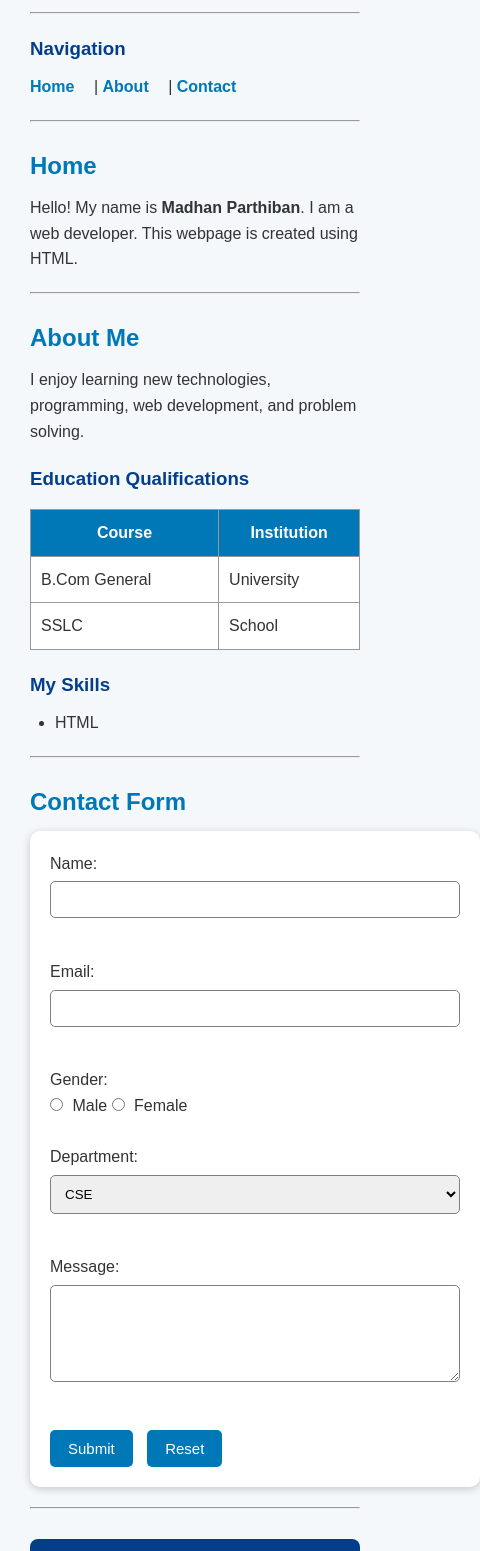
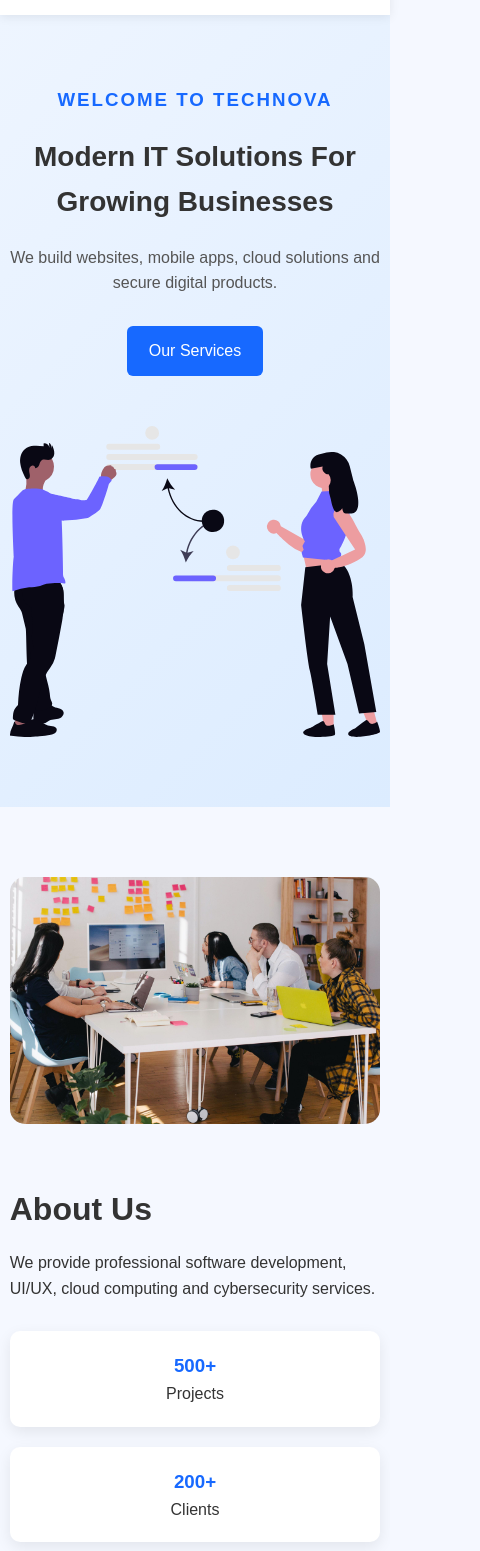
Before and after one commit to madhan2027/Stackly-Task, a plain HTML site: page index.html in a window 390 px wide. Shown: the part 180-1731 px from the top of the page, 480 px wide, since content can reach past the window. Drawn offline with Linux system fonts and the light colour scheme.

Commit message:
Updated TechNova IT website

```diff
--- a/index.html
+++ b/index.html
@@ -1,115 +1,103 @@
 <!DOCTYPE html>
 <html lang="en">
 <head>
-    <meta charset="UTF-8">
-    <meta name="viewport" content="width=device-width, initial-scale=1.0">
-    <title>Demo</title>
-    <link rel="stylesheet" href="style.css">
+<meta charset="UTF-8">
+<meta name="viewport" content="width=device-width, initial-scale=1.0">
+<title>TechNova IT Solutions</title>
+<link rel="stylesheet" href="styleit.css">
 </head>
 <body>
+<header>
+  <div class="container nav">
+    <div class="logo">Tech<span>Nova</span></div>
+    <nav>
+      <a href="#home">Home</a>
+      <a href="#about">About</a>
+      <a href="#services">Services</a>
+      <a href="#portfolio">Portfolio</a>
+      <a href="#team">Team</a>
+      <a href="#contact">Contact</a>
+    </nav>
+  </div>
+</header>
 
-    <!-- Header -->
-    <h1 style="text-align: center;">Welcome to My Webpage</h1>
-    <hr>
+<section class="hero" id="home">
+  <div class="container hero-wrap">
+    <div>
+      <h3>WELCOME TO TECHNOVA</h3>
+      <h1>Modern IT Solutions For Growing Businesses</h1>
+      <p>We build websites, mobile apps, cloud solutions and secure digital products.</p>
+      <a class="btn" href="#services">Our Services</a>
+    </div>
+    <img src="images/hero.svg" alt="Hero">
+  </div>
+</section>
 
-    <!-- Navigation -->
-    <h3>Navigation</h3>
-    <a href="#home">Home</a> |
-    <a href="#about">About</a> |
-    <a href="#contact">Contact</a>
+<section id="about" class="container two-col">
+  <img src="images/about.jpeg" alt="About">
+  <div>
+    <h2>About Us</h2>
+    <p>We provide professional software development, UI/UX, cloud computing and cybersecurity services.</p>
+    <div class="stats">
+      <div><h3>500+</h3><p>Projects</p></div>
+      <div><h3>200+</h3><p>Clients</p></div>
+      <div><h3>10+</h3><p>Years</p></div>
+    </div>
+  </div>
+</section>
 
-    <hr>
+<section id="services">
+<div class="container">
+<h2 class="center">Our Services</h2>
+<div class="grid">
+<div class="card"><img src="images/service1.jpeg"><h3>Web Development</h3><p>Responsive websites.</p></div>
+<div class="card"><img src="images/service2.jpeg"><h3>App Development</h3><p>Android & iOS apps.</p></div>
+<div class="card"><img src="images/service3.jpeg"><h3>Cloud</h3><p>Cloud deployment.</p></div>
+<div class="card"><img src="images/service4.jpeg"><h3>Security</h3><p>Cyber security.</p></div>
+<!-- <div class="card"><img src="images/service5.jpeg"><h3>UI/UX</h3><p>Creative designs.</p></div> -->
+<!-- <div class="card"><img src="images/service6.jpeg"><h3>Marketing</h3><p>SEO & branding.</p></div> -->
+</div>
+</div>
+</section>
 
-    <!-- Home Section -->
-    <h2 id="home">Home</h2>
+<section id="portfolio" class="container">
+<h2 class="center">Portfolio</h2>
+<div class="grid">
+<img src="images/project1.jpeg">
+<img src="images/project2.jpeg">
+<img src="images/project3.jpeg">
+<!-- <img src="images/project4.jpeg"> -->
+<!-- <img src="images/project5.jpeg"><img src="images/project6.jpeg"> -->
+</div>
+</section>
 
-    <p>
-        Hello! My name is <b>Madhan Parthiban</b>. I am a web developer.
-        This webpage is created using HTML.
-    </p>
+<section id="team">
+<div class="container">
+<h2 class="center">Our Team</h2>
+<div class="grid">
+<div class="card"><img src="images/team1.jpeg"><h3>John</h3><p>CEO</p></div>
+<div class="card"><img src="images/team2.jpeg"><h3>Emma</h3><p>Designer</p></div>
+<div class="card"><img src="images/team3.jpeg"><h3>David</h3><p>Developer</p></div>
+<div class="card"><img src="images/team4.jpeg"><h3>Sophia</h3><p>Marketing</p></div>
+</div>
+</div>
+</section>
 
-    <hr>
+<section id="contact" class="container two-col">
+<img src="images/contact.jpeg" alt="Contact">
+<form class="card">
+<h2>Contact Us</h2>
+<input placeholder="Name">
+<input placeholder="Email">
+<textarea placeholder="Message"></textarea>
+<button class="btn">Send Message</button>
+</form>
+</section>
 
-    <!-- About Section -->
-    <h2 id="about">About Me</h2>
-
-    <p>
-        I enjoy learning new technologies, programming, web development,
-        and problem solving.
-    </p>
-
-    <h3>Education Qualifications</h3>
-
-    <table border="1" cellpadding="8">
-        <tr>
-            <th>Course</th>
-            <th>Institution</th>
-        </tr>
-        <tr>
-            <td>B.Com General</td>
-            <td>University</td>
-        </tr>
-        <tr>
-            <td>SSLC</td>
-            <td>School</td>
-        </tr>
-    </table>
-
-    <h3>My Skills</h3>
-
-    <ul>
-        <li>HTML</li>
-    </ul>
-
-    <hr>
-
-    <!-- Contact Section -->
-    <h2 id="contact">Contact Form</h2>
-
-    <form>
-
-        <label for="name">Name:</label><br>
-        <input type="text" id="name" name="name"><br><br>
-
-        <label for="email">Email:</label><br>
-        <input type="email" id="email" name="email"><br><br>
-
-        <label>Gender:</label><br>
-        <input type="radio" name="gender"> Male
-        <input type="radio" name="gender"> Female
-
-        <br><br>
-
-        <label>Department:</label><br>
-
-        <select>
-            <option>CSE</option>
-            <option>IT</option>
-            <option>ECE</option>
-            <option>EEE</option>
-        </select>
-
-        <br><br>
-
-        <label>Message:</label><br>
-
-        <textarea rows="5" cols="30"></textarea>
-
-        <br><br>
-
-        <input type="submit" value="Submit">
-        <input type="reset" value="Reset">
-
-    </form>
-
-    <hr>
-
-    <!-- Footer -->
-    <footer>
-        <p align="center">
-            © 2026 Madhan | HTML Assignment
-        </p>
-    </footer>
-
+<footer>
+<div class="container">
+<p>© 2026 TechNova IT Solutions. All Rights Reserved.</p>
+</div>
+</footer>
 </body>
 </html>
--- a/style.css
+++ /dev/null
@@ -1,152 +0,0 @@
-/* Reset */
-* {
-    margin: 0;
-    padding: 0;
-    box-sizing: border-box;
-}
-
-/* Body */
-body {
-    font-family: Arial, Helvetica, sans-serif;
-    background-color: #f4f8fb;
-    color: #333;
-    line-height: 1.6;
-    margin: 30px;
-}
-
-/* Header */
-h1 {
-    background: #0077b6;
-    color: white;
-    padding: 20px;
-    border-radius: 8px;
-    margin-bottom: 20px;
-}
-
-/* Section Headings */
-h2 {
-    color: #0077b6;
-    margin-top: 25px;
-    margin-bottom: 10px;
-}
-
-h3 {
-    color: #023e8a;
-    margin-top: 20px;
-    margin-bottom: 10px;
-}
-
-/* Navigation */
-a {
-    text-decoration: none;
-    color: #0077b6;
-    font-weight: bold;
-    margin-right: 15px;
-}
-
-a:hover {
-    color: red;
-    text-decoration: underline;
-}
-
-/* Paragraph */
-p {
-    margin-bottom: 15px;
-}
-
-/* Table */
-table {
-    width: 100%;
-    border-collapse: collapse;
-    margin: 15px 0;
-    background: white;
-}
-
-table,
-th,
-td {
-    border: 1px solid #999;
-}
-
-th {
-    background: #0077b6;
-    color: white;
-    padding: 10px;
-}
-
-td {
-    padding: 10px;
-}
-
-/* Skills List */
-ul {
-    margin-left: 25px;
-    margin-bottom: 20px;
-}
-
-li {
-    margin-bottom: 8px;
-}
-
-/* Form */
-form {
-    background: white;
-    padding: 20px;
-    border-radius: 10px;
-    width: 450px;
-    box-shadow: 0px 2px 8px rgba(0,0,0,0.2);
-}
-
-input[type="text"],
-input[type="email"],
-select,
-textarea {
-    width: 100%;
-    padding: 10px;
-    margin-top: 5px;
-    margin-bottom: 15px;
-    border: 1px solid gray;
-    border-radius: 5px;
-}
-
-textarea {
-    resize: vertical;
-}
-
-/* Radio Buttons */
-input[type="radio"] {
-    margin-right: 5px;
-}
-
-/* Buttons */
-input[type="submit"],
-input[type="reset"] {
-    background: #0077b6;
-    color: white;
-    border: none;
-    padding: 10px 18px;
-    border-radius: 5px;
-    cursor: pointer;
-    margin-right: 10px;
-    font-size: 15px;
-}
-
-input[type="submit"]:hover,
-input[type="reset"]:hover {
-    background: #023e8a;
-}
-
-/* Horizontal Line */
-hr {
-    margin: 20px 0;
-}
-
-/* Footer */
-footer {
-    margin-top: 30px;
-    text-align: center;
-    background: #023e8a;
-    color: white;
-    padding: 15px;
-    border-radius: 8px;
-}
--- /dev/null
+++ b/styleit.css
@@ -0,0 +1,369 @@
+/* ==========================
+   GLOBAL
+========================== */
+
+*{
+    margin:0;
+    padding:0;
+    box-sizing:border-box;
+    font-family:Arial, Helvetica, sans-serif;
+}
+
+html{
+    scroll-behavior:smooth;
+}
+
+body{
+    background:#f5f8ff;
+    color:#333;
+    line-height:1.6;
+}
+
+.container{
+    width:90%;
+    max-width:1200px;
+    margin:auto;
+}
+
+section{
+    padding:90px 0;
+}
+
+img{
+    max-width:100%;
+    display:block;
+}
+
+/* ==========================
+   HEADER
+========================== */
+
+header{
+    background:#fff;
+    position:sticky;
+    top:0;
+    z-index:1000;
+    box-shadow:0 2px 10px rgba(0,0,0,.08);
+}
+
+.nav{
+    display:flex;
+    justify-content:space-between;
+    align-items:center;
+    padding:18px 0;
+}
+
+.logo{
+    font-size:30px;
+    font-weight:bold;
+    color:#1769ff;
+}
+
+.logo span{
+    color:#111;
+}
+
+nav{
+    display:flex;
+    align-items:center;
+}
+
+nav a{
+    text-decoration:none;
+    color:#333;
+    margin-left:25px;
+    font-weight:600;
+    transition:.3s;
+}
+
+nav a:hover{
+    color:#1769ff;
+}
+
+/* ==========================
+   BUTTON
+========================== */
+
+.btn{
+    display:inline-block;
+    padding:14px 28px;
+    background:#1769ff;
+    color:#fff;
+    text-decoration:none;
+    border-radius:6px;
+    transition:.3s;
+}
+
+.btn:hover{
+    background:#0d57dc;
+}
+
+/* ==========================
+   HERO
+========================== */
+
+.hero{
+    background:linear-gradient(135deg,#eef5ff,#dcecff);
+}
+
+.hero-wrap{
+    display:grid;
+    grid-template-columns:repeat(2,1fr);
+    gap:50px;
+    align-items:center;
+}
+
+.hero h3{
+    color:#1769ff;
+    letter-spacing:2px;
+}
+
+.hero h1{
+    font-size:54px;
+    margin:20px 0;
+}
+
+.hero p{
+    margin-bottom:30px;
+    color:#555;
+}
+
+.hero img{
+    width:100%;
+}
+
+/* ==========================
+   ABOUT
+========================== */
+
+.two-col{
+    display:grid;
+    grid-template-columns:repeat(2,1fr);
+    gap:60px;
+    align-items:center;
+}
+
+.two-col img{
+    border-radius:15px;
+}
+
+.stats{
+    display:flex;
+    gap:20px;
+    margin-top:30px;
+}
+
+.stats div{
+    flex:1;
+    background:#fff;
+    padding:20px;
+    text-align:center;
+    border-radius:10px;
+    box-shadow:0 5px 15px rgba(0,0,0,.08);
+}
+
+.stats h3{
+    color:#1769ff;
+}
+
+/* ==========================
+   SECTION TITLES
+========================== */
+
+.center{
+    text-align:center;
+    margin-bottom:50px;
+}
+
+.center h2,
+h2{
+    font-size:42px;
+    margin-bottom:15px;
+}
+
+/* ==========================
+   GRID
+========================== */
+
+.grid{
+    display:grid;
+    grid-template-columns:repeat(auto-fit,minmax(260px,1fr));
+    gap:30px;
+}
+
+/* ==========================
+   CARDS
+========================== */
+
+.card{
+    background:#fff;
+    padding:25px;
+    border-radius:15px;
+    box-shadow:0 8px 20px rgba(0,0,0,.08);
+    transition:.3s;
+}
+
+.card:hover{
+    transform:translateY(-10px);
+    box-shadow:0 18px 35px rgba(0,0,0,.15);
+}
+
+.card h3{
+    margin:15px 0 10px;
+}
+
+/* ==========================
+   SERVICES
+========================== */
+
+#services .card{
+    text-align:center;
+}
+
+#services .card img{
+    width:80px;
+    height:80px;
+    object-fit:contain;
+    margin:0 auto 20px;
+}
+
+/* ==========================
+   PORTFOLIO
+========================== */
+
+#portfolio .grid{
+    display:grid;
+    grid-template-columns:repeat(auto-fit,minmax(280px,1fr));
+    gap:30px;
+}
+
+#portfolio img{
+    width:100%;
+    height:220px;
+    object-fit:cover;
+    border-radius:12px;
+    transition:.3s;
+}
+
+#portfolio img:hover{
+    transform:scale(1.05);
+}
+
+/* ==========================
+   TEAM
+========================== */
+
+#team .card{
+    text-align:center;
+}
+
+#team .card img{
+    width:100%;
+    height:260px;
+    object-fit:cover;
+    border-radius:12px;
+    margin-bottom:20px;
+}
+
+/* ==========================
+   CONTACT
+========================== */
+
+input,
+textarea{
+    width:100%;
+    padding:15px;
+    margin-bottom:15px;
+    border:1px solid #ccc;
+    border-radius:8px;
+    outline:none;
+    font-size:16px;
+}
+
+textarea{
+    height:150px;
+    resize:none;
+}
+
+/* ==========================
+   FOOTER
+========================== */
+
+footer{
+    background:#111;
+    color:#fff;
+    text-align:center;
+    padding:30px;
+}
+
+/* ==========================
+   RESPONSIVE
+========================== */
+
+@media(max-width:992px){
+
+.hero-wrap,
+.two-col{
+    grid-template-columns:1fr;
+}
+
+.hero{
+    text-align:center;
+}
+
+.hero h1{
+    font-size:42px;
+}
+
+.stats{
+    flex-direction:column;
+}
+
+}
+
+@media(max-width:768px){
+
+.nav{
+    flex-direction:column;
+    gap:20px;
+}
+
+nav{
+    flex-wrap:wrap;
+    justify-content:center;
+}
+
+nav a{
+    margin:10px;
+}
+
+.hero h1{
+    font-size:34px;
+}
+
+.center h2,
+h2{
+    font-size:32px;
+}
+
+section{
+    padding:70px 0;
+}
+
+}
+
+@media(max-width:480px){
+
+.container{
+    width:95%;
+}
+
+.hero h1{
+    font-size:28px;
+}
+
+.btn{
+    padding:12px 22px;
+}
+
+}
```
Also changed, not shown: images/about.jpeg (added), images/contact.jpeg (added), images/hero.svg (added), images/logo.png (added), images/omni.jpeg (added), images/project1.jpeg (added), images/project2.jpeg (added), images/project3.jpeg (added), images/project4.jpeg (added), images/service1.jpeg (added), images/service2.jpeg (added), images/service3.jpeg (added), images/service4.jpeg (added), images/team1.jpeg (added), 3 more files.
